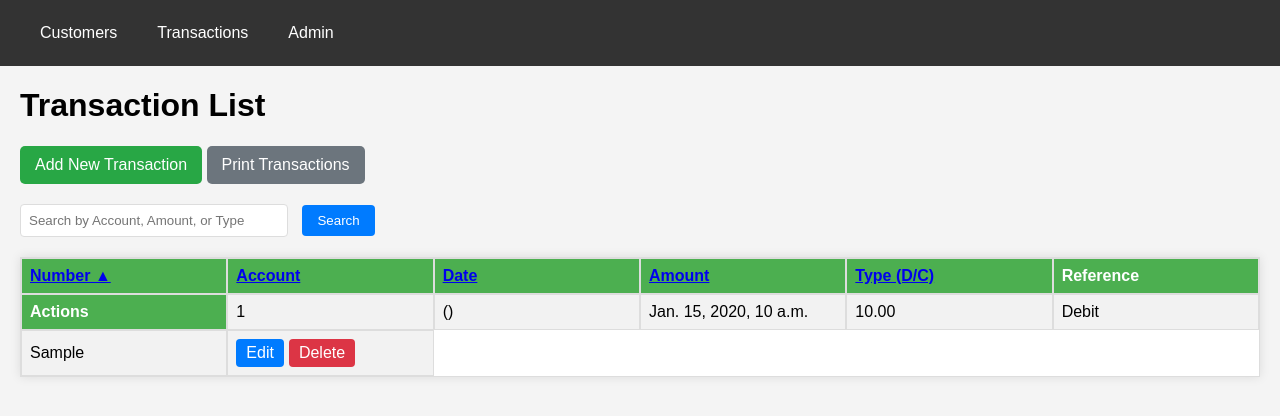
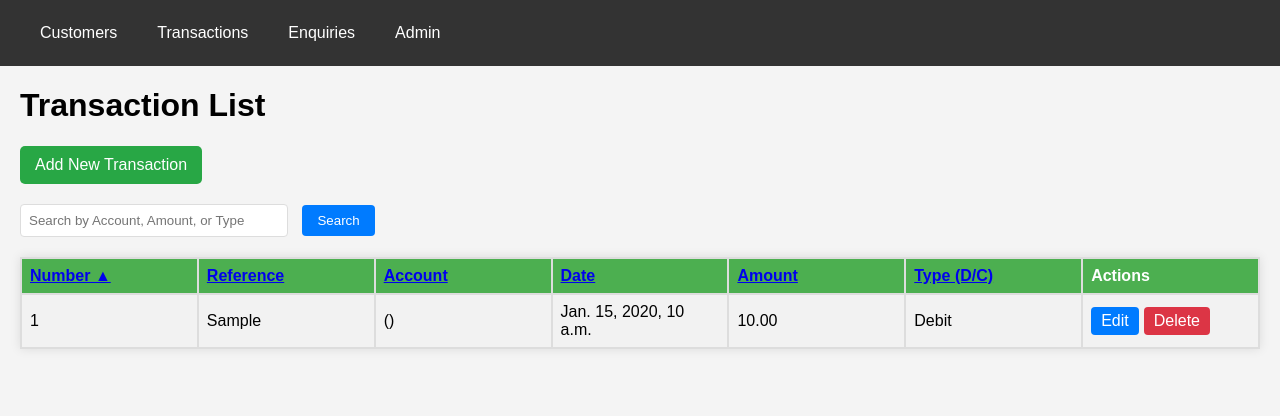
Before and after one commit to Rhett-Flanagan/sales_app, a Django app: page /transactions/ in a window 1280 px wide. Shown: the top 416 px of the page. Run offline with Django 5.2, Linux system fonts and the light colour scheme; tables that the repository leaves empty hold one stand-in row (values such as "Sample post").

Commit message:
Bugfixes

```diff
--- a/core/templates/core/base.html
+++ b/core/templates/core/base.html
@@ -68,10 +68,10 @@
             background-color: #0056b3;
         }
 
-        /* General grid styles */
-        .customer-grid,
-        .transaction-grid {
+        /* Specific grid styles */
+        .customer-grid {
             display: grid;
+            grid-template-columns: repeat(4, 1fr); /* 4 columns for Account, Name, Balance, Actions */
             border: 1px solid #ddd;
             border-collapse: collapse;
             margin-top: 20px;
@@ -79,14 +79,27 @@
             box-shadow: 0 0 10px rgba(0, 0, 0, 0.1);
         }
 
-        .customer-grid {
-            grid-template-columns: repeat(4, 1fr); /* 4 columns for Account, Name, Balance, Actions */
+        .transaction-grid {
+            display: grid;
+            grid-template-columns: repeat(7, 1fr); /* 7 columns for Number, Account, Date, Amount, Type, Reference, Actions */
+            border: 1px solid #ddd;
+            border-collapse: collapse;
+            margin-top: 20px;
+            background-color: #fff;
+            box-shadow: 0 0 10px rgba(0, 0, 0, 0.1);
         }
 
-        .transaction-grid {
-            grid-template-columns: repeat(6, 1fr); /* 6 columns for Number, Account, Date, Amount, Type, Actions */
+        .enquiry-transaction-grid {
+            display: grid;
+            grid-template-columns: repeat(5, 1fr); /* 5 columns for Number, Reference, Date, Amount, Type */
+            border: 1px solid #ddd;
+            border-collapse: collapse;
+            margin-top: 20px;
+            background-color: #fff;
+            box-shadow: 0 0 10px rgba(0, 0, 0, 0.1);
         }
 
+        /* General grid item styles */
         .grid-header,
         .grid-row {
             display: contents; /* Allows children to be direct grid items */
@@ -145,6 +158,7 @@
     <div class="navbar">
         <a href="{% url 'customer_list' %}">Customers</a>
         <a href="{% url 'transaction_list' %}">Transactions</a>
+        <a href="{% url 'enquiry_customer_list' %}">Enquiries</a>
         <a href="{% url 'admin:index' %}">Admin</a>
     </div>
 
--- a/core/templates/core/transaction_list.html
+++ b/core/templates/core/transaction_list.html
@@ -6,7 +6,6 @@
     <h1>Transaction List</h1>
 
     <a href="{% url 'transaction_add' %}" class="add-button">Add New Transaction</a>
-    <a href="{% url 'print_transactions' %}{% if query %}?q={{ query }}{% endif %}{% if sort_by %}&sort_by={{ sort_by }}{% endif %}{% if order %}&order={{ order }}{% endif %}" class="add-button" style="background-color: #6c757d;">Print Transactions</a>
 
     <form method="GET" action="{% url 'transaction_list' %}" class="search-form">
         <input type="text" name="q" placeholder="Search by Account, Amount, or Type" value="{{ query|default_if_none:'' }}">
@@ -19,6 +18,11 @@
             <div>
                 <a href="{% url 'transaction_list' %}?sort_by=Number&order={% if sort_by == 'Number' and order == 'asc' %}desc{% else %}asc{% endif %}{% if query %}&q={{ query }}{% endif %}">
                     Number {% if sort_by == 'Number' %}{% if order == 'asc' %}▲{% else %}▼{% endif %}{% endif %}
+                </a>
+            </div>
+            <div>
+                <a href="{% url 'transaction_list' %}?sort_by=Reference&order={% if sort_by == 'Reference' and order == 'asc' %}desc{% else %}asc{% endif %}{% if query %}&q={{ query }}{% endif %}">
+                    Reference {% if sort_by == 'Reference' %}{% if order == 'asc' %}▲{% else %}▼{% endif %}{% endif %}
                 </a>
             </div>
             <div>
@@ -41,17 +45,16 @@
                     Type (D/C) {% if sort_by == 'DC' %}{% if order == 'asc' %}▲{% else %}▼{% endif %}{% endif %}
                 </a>
             </div>
-            <div>Reference</div>
             <div>Actions</div>
         </div>
         {% for transaction in transactions %}
         <div class="grid-row">
             <div>{{ transaction.Number }}</div>
+            <div>{{ transaction.Reference }}</div>
             <div>{{ transaction.Account.Account }} ({{ transaction.Account.Name }})</div>
             <div>{{ transaction.Date }}</div>
             <div>{{ transaction.Amount }}</div>
             <div>{{ transaction.get_DC_display }}</div>
-            <div>{{ transaction.Reference }}</div>
             <div class="action-buttons">
                 <a href="{% url 'transaction_edit' transaction.pk %}" class="edit-button">Edit</a>
                 <a href="{% url 'transaction_delete' transaction.pk %}" class="delete-button">Delete</a>
--- a/core/urls.py
+++ b/core/urls.py
@@ -11,5 +11,7 @@ urlpatterns = [
     path('transactions/add/', views.TransactionCreateView.as_view(), name='transaction_add'),
     path('transactions/<int:pk>/edit/', views.TransactionUpdateView.as_view(), name='transaction_edit'),
     path('transactions/<int:pk>/delete/', views.TransactionDeleteView.as_view(), name='transaction_delete'),
-    path('transactions/print/', views.print_transactions, name='print_transactions'),
+
+    path('enquiries/', views.enquiry_customer_list, name='enquiry_customer_list'),
+    path('enquiries/<str:account_number>/details/', views.enquiry_transaction_details, name='enquiry_transaction_details'),
 ]
--- a/core/views.py
+++ b/core/views.py
@@ -1,9 +1,10 @@
-from django.shortcuts import render
+from django.shortcuts import render, get_object_or_404
 from django.views.generic import CreateView, UpdateView, DeleteView, ListView
 from django.urls import reverse_lazy
 from core.models import Customer, Transaction
 from django.db.models import Q
 from core.forms import CustomerForm, TransactionForm
+from django.utils import timezone
 
 class CustomerCreateView(CreateView):
     model = Customer
@@ -83,18 +84,31 @@ def transaction_list(request):
         'order': order
     })
 
-def print_transactions(request):
-    transactions = Transaction.objects.all()
-    # Apply same sorting and filtering as transaction_list for consistency
-    query = request.GET.get('q')
-    sort_by = request.GET.get('sort_by', 'Number')
-    order = request.GET.get('order', 'asc')
+# Removed print_transactions view
 
-    if query:
-        transactions = transactions.filter(Q(Account__Account__icontains=query) | Q(Amount__icontains=query) | Q(DC__icontains=query))
+def enquiry_customer_list(request):
+    customers = Customer.objects.all()
+    return render(request, 'core/enquiry_customer_list.html', {'customers': customers})
 
+def enquiry_transaction_details(request, account_number):
+    customer = get_object_or_404(Customer, Account=account_number)
+
+    sort_by = request.GET.get('sort_by', '-Date') # Default sort by Date descending
+    order = request.GET.get('order', 'asc') # Default order ascending (will be overridden by -Date initially)
+
+    transactions = Transaction.objects.filter(Account=customer)
+
+    # Apply sorting
     if order == 'desc':
-        sort_by = '-' + sort_by
+        sort_by = '-' + sort_by.replace('-', '') # Ensure it's descending
+    else:
+        sort_by = sort_by.replace('-', '') # Ensure it's ascending
+
     transactions = transactions.order_by(sort_by)
 
-    return render(request, 'core/print_transactions.html', {'transactions': transactions})
+    return render(request, 'core/enquiry_transaction_details.html', {
+        'customer': customer,
+        'transactions': transactions,
+        'sort_by': sort_by.replace('-', ''), # Pass original field name to template
+        'order': order
+    })
```
